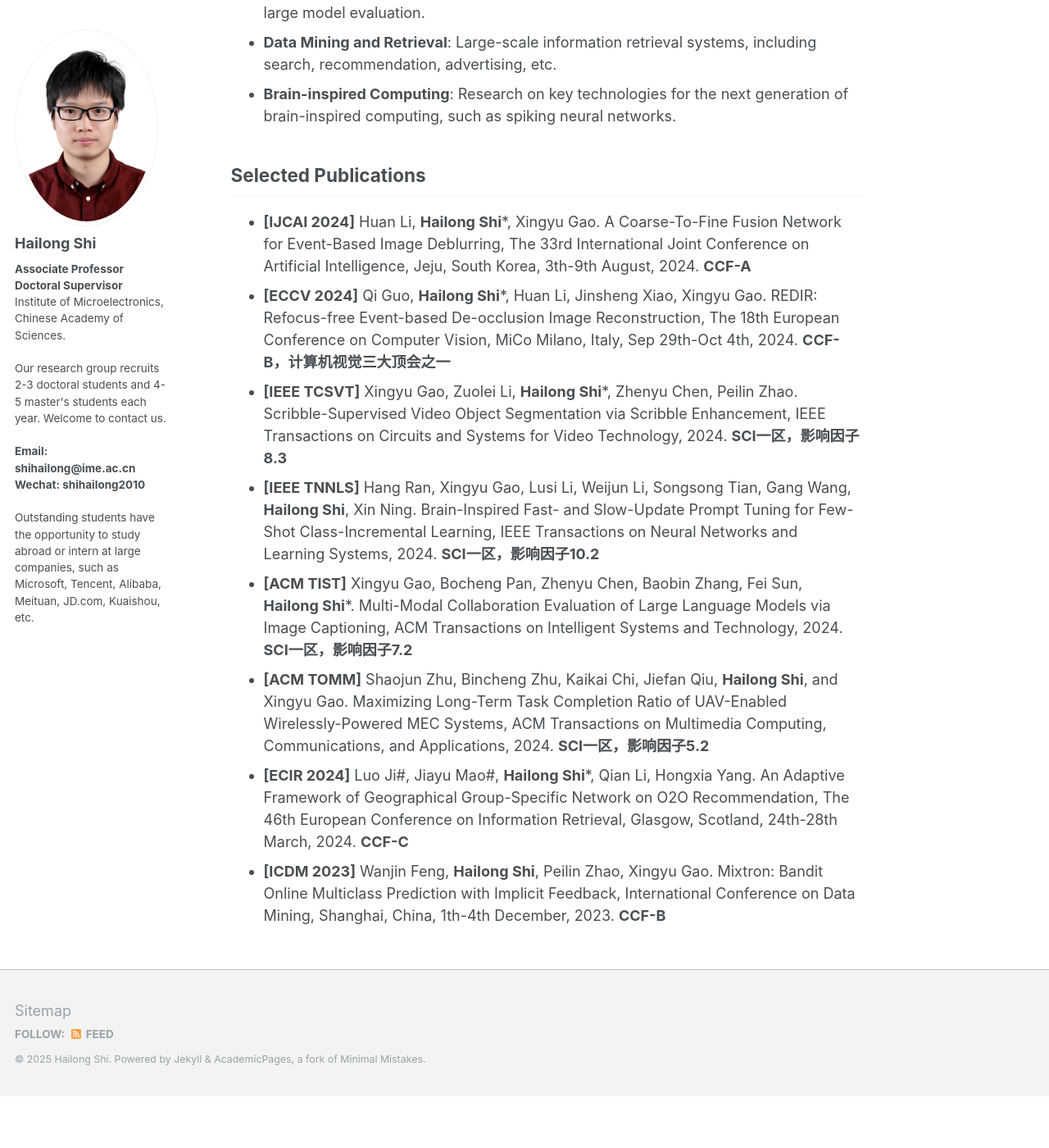
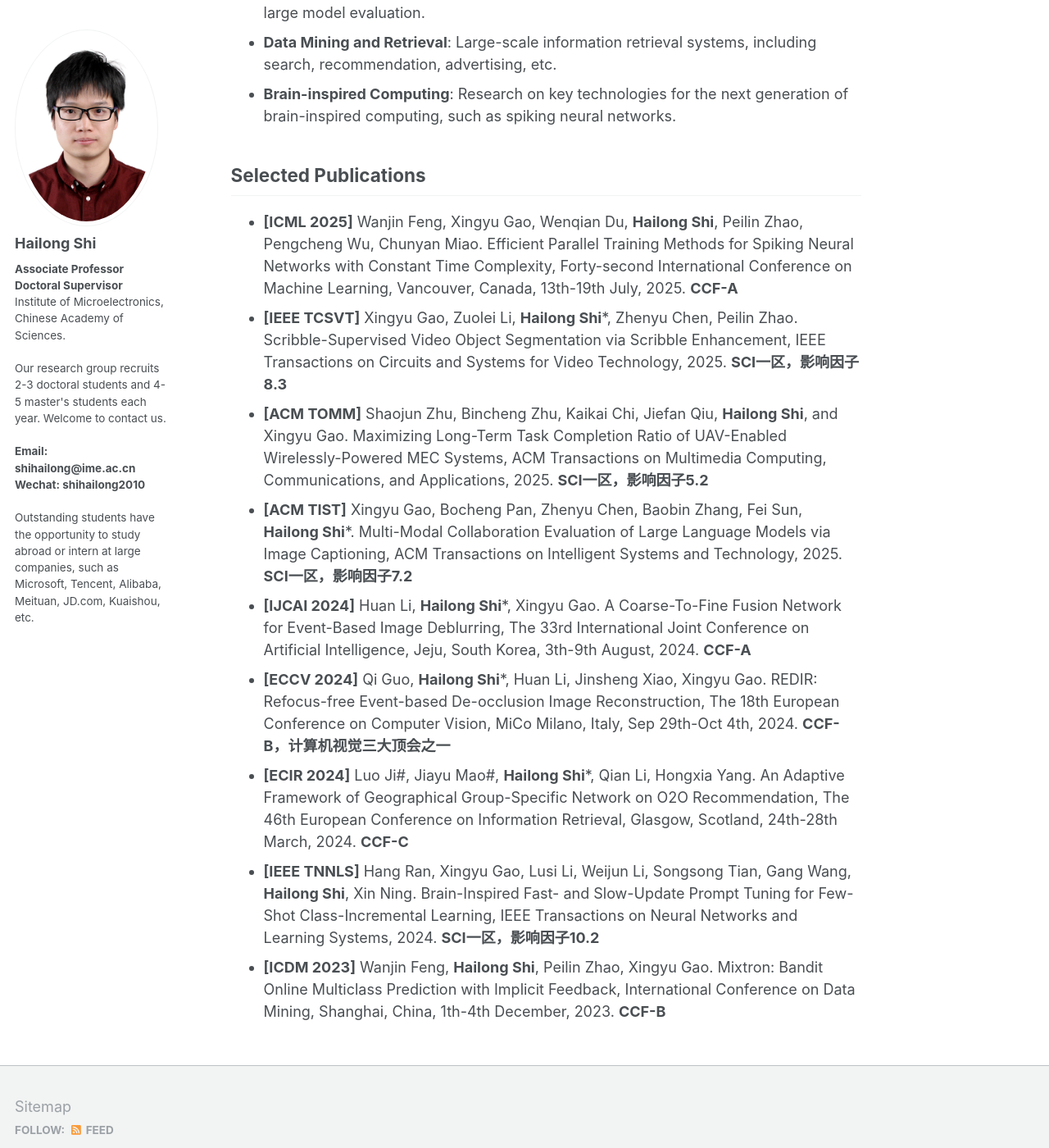
Before and after one commit to shihailong2023/shihailong2023.github.io, a Jekyll site: the page built from _pages/about.md, in a window 1280 px wide and 1400 px high, scrolled down 1498 px. Shown: the whole window at 82% size. Built offline with Jekyll 4.4.1, drawn with Linux system fonts in a browser that asks for light colours; before the commit the page ends 2835 px from its top, so only the background shows below that.

Commit message:
Update about.md

```diff
--- a/_pages/about.md
+++ b/_pages/about.md
@@ -34,11 +34,12 @@ This is Hailong Shi’s personal homepage.
 
 
 ## Selected Publications
+* **\[ICML 2025\]** Wanjin Feng, Xingyu Gao, Wenqian Du, **Hailong Shi**, Peilin Zhao, Pengcheng Wu, Chunyan Miao. Efficient Parallel Training Methods for Spiking Neural Networks with Constant Time Complexity, Forty-second International Conference on Machine Learning, Vancouver, Canada, 13th-19th July, 2025. **CCF-A**
+* **\[IEEE TCSVT\]** Xingyu Gao, Zuolei Li, **Hailong Shi**\*, Zhenyu Chen, Peilin Zhao. Scribble-Supervised Video Object Segmentation via Scribble Enhancement, IEEE Transactions on Circuits and Systems for Video Technology, 2025. **SCI一区，影响因子8.3**
+* **\[ACM TOMM\]** Shaojun Zhu, Bincheng Zhu, Kaikai Chi, Jiefan Qiu, **Hailong Shi**, and Xingyu Gao. Maximizing Long-Term Task Completion Ratio of UAV-Enabled Wirelessly-Powered MEC Systems, ACM Transactions on Multimedia Computing, Communications, and Applications, 2025. **SCI一区，影响因子5.2**
+* **\[ACM TIST\]** Xingyu Gao, Bocheng Pan, Zhenyu Chen, Baobin Zhang, Fei Sun, **Hailong Shi**\*. Multi-Modal Collaboration Evaluation of Large Language Models via Image Captioning, ACM Transactions on Intelligent Systems and Technology, 2025. **SCI一区，影响因子7.2**
 * **\[IJCAI 2024\]** Huan Li, **Hailong Shi**\*, Xingyu Gao. A Coarse-To-Fine Fusion Network for Event-Based Image Deblurring, The 33rd International Joint Conference on Artificial Intelligence, Jeju, South Korea, 3th-9th August, 2024. **CCF-A**
 * **\[ECCV 2024\]** Qi Guo, **Hailong Shi**\*, Huan Li, Jinsheng Xiao, Xingyu Gao. REDIR: Refocus-free Event-based De-occlusion Image Reconstruction, The 18th European Conference on Computer Vision, MiCo Milano, Italy, Sep 29th-Oct 4th, 2024. **CCF-B，计算机视觉三大顶会之一**
-* **\[IEEE TCSVT\]** Xingyu Gao, Zuolei Li, **Hailong Shi**\*, Zhenyu Chen, Peilin Zhao. Scribble-Supervised Video Object Segmentation via Scribble Enhancement, IEEE Transactions on Circuits and Systems for Video Technology, 2024. **SCI一区，影响因子8.3**
+* **\[ECIR 2024\]** Luo Ji#, Jiayu Mao#, **Hailong Shi**\*, Qian Li, Hongxia Yang. An Adaptive Framework of Geographical Group-Specific Network on O2O Recommendation, The 46th European Conference on Information Retrieval, Glasgow, Scotland, 24th-28th March, 2024. **CCF-C**
 * **\[IEEE TNNLS\]** Hang Ran, Xingyu Gao, Lusi Li, Weijun Li, Songsong Tian, Gang Wang, **Hailong Shi**, Xin Ning. Brain-Inspired Fast- and Slow-Update Prompt Tuning for Few-Shot Class-Incremental Learning, IEEE Transactions on Neural Networks and Learning Systems, 2024. **SCI一区，影响因子10.2**
-* **\[ACM TIST\]** Xingyu Gao, Bocheng Pan, Zhenyu Chen, Baobin Zhang, Fei Sun, **Hailong Shi**\*. Multi-Modal Collaboration Evaluation of Large Language Models via Image Captioning, ACM Transactions on Intelligent Systems and Technology, 2024. **SCI一区，影响因子7.2**
-* **\[ACM TOMM\]** Shaojun Zhu, Bincheng Zhu, Kaikai Chi, Jiefan Qiu, **Hailong Shi**, and Xingyu Gao. Maximizing Long-Term Task Completion Ratio of UAV-Enabled Wirelessly-Powered MEC Systems, ACM Transactions on Multimedia Computing, Communications, and Applications, 2024. **SCI一区，影响因子5.2**
-* **\[ECIR 2024\]** Luo Ji#, Jiayu Mao#, **Hailong Shi**\*, Qian Li, Hongxia Yang. An Adaptive Framework of Geographical Group-Specific Network on O2O Recommendation, The 46th European Conference on Information Retrieval, Glasgow, Scotland, 24th-28th March, 2024. **CCF-C**
 * **\[ICDM 2023\]** Wanjin Feng, **Hailong Shi**, Peilin Zhao, Xingyu Gao. Mixtron: Bandit Online Multiclass Prediction with Implicit Feedback, International Conference on Data Mining, Shanghai, China, 1th-4th December, 2023. **CCF-B**
```
